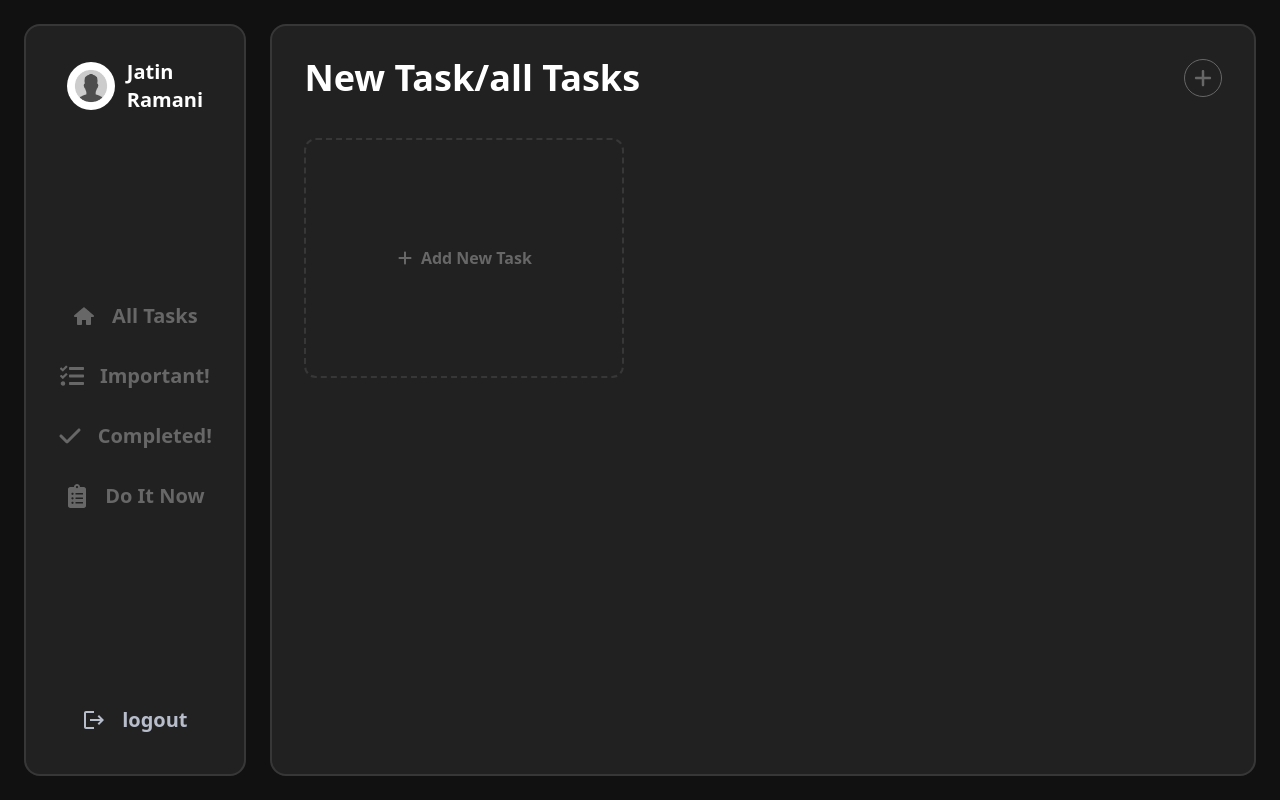
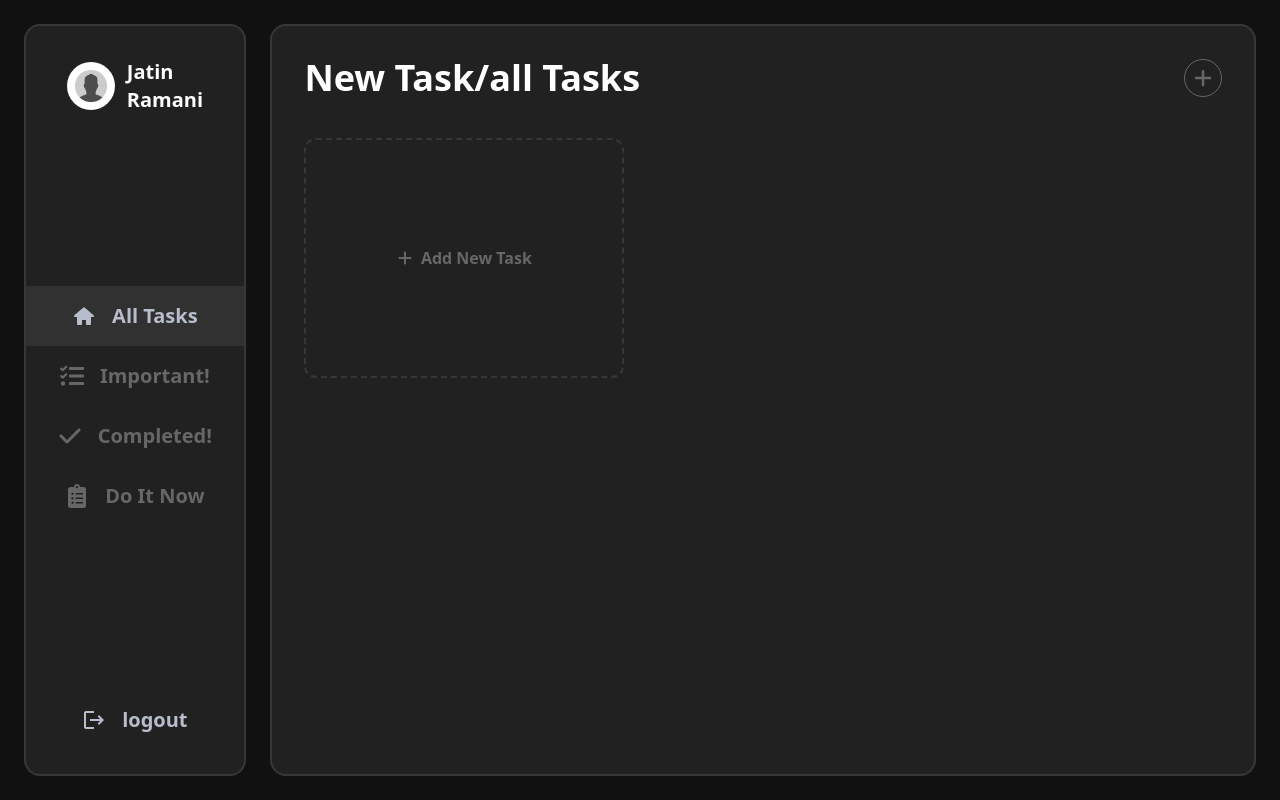
Before and after one commit to jatinkumar022/new-task, a React (Vite) app: page /new-task/all-tasks in a window 1280 px wide. Built offline with nearby package versions, Linux system fonts and the light colour scheme.

Commit message:
new path

```diff
--- a/src/components/Sidebar.tsx
+++ b/src/components/Sidebar.tsx
@@ -19,7 +19,7 @@ const Sidebar = () => {
       <div>
         <ul className=" flex flex-col text-close-icon  ">
           <NavLink
-            to={"/all-tasks"}
+            to={"all-tasks"}
             className={({ isActive }) =>
               isActive
                 ? "flex justify-center items-center gap-4 text-xl py-4 duration-300 bg-task-color text-icons-color"
@@ -30,7 +30,7 @@ const Sidebar = () => {
             <h3 className=" md:block hidden">All Tasks</h3>
           </NavLink>
           <NavLink
-            to={"/important"}
+            to={"important"}
             className={({ isActive }) =>
               isActive
                 ? "flex justify-center items-center gap-4 text-xl py-4 duration-300 bg-task-color text-icons-color"
@@ -41,7 +41,7 @@ const Sidebar = () => {
             <h3 className=" md:block hidden ">Important!</h3>
           </NavLink>
           <NavLink
-            to={"/completed"}
+            to={"completed"}
             className={({ isActive }) =>
               isActive
                 ? "flex justify-center items-center gap-4 text-xl py-4 duration-300 bg-task-color text-icons-color"
@@ -52,7 +52,7 @@ const Sidebar = () => {
             <h3 className="md:block hidden ">Completed!</h3>
           </NavLink>
           <NavLink
-            to={"/do-it-now"}
+            to={"do-it-now"}
             className={({ isActive }) =>
               isActive
                 ? "flex justify-center items-center gap-4 text-xl py-4 duration-300 bg-task-color text-icons-color "
```
